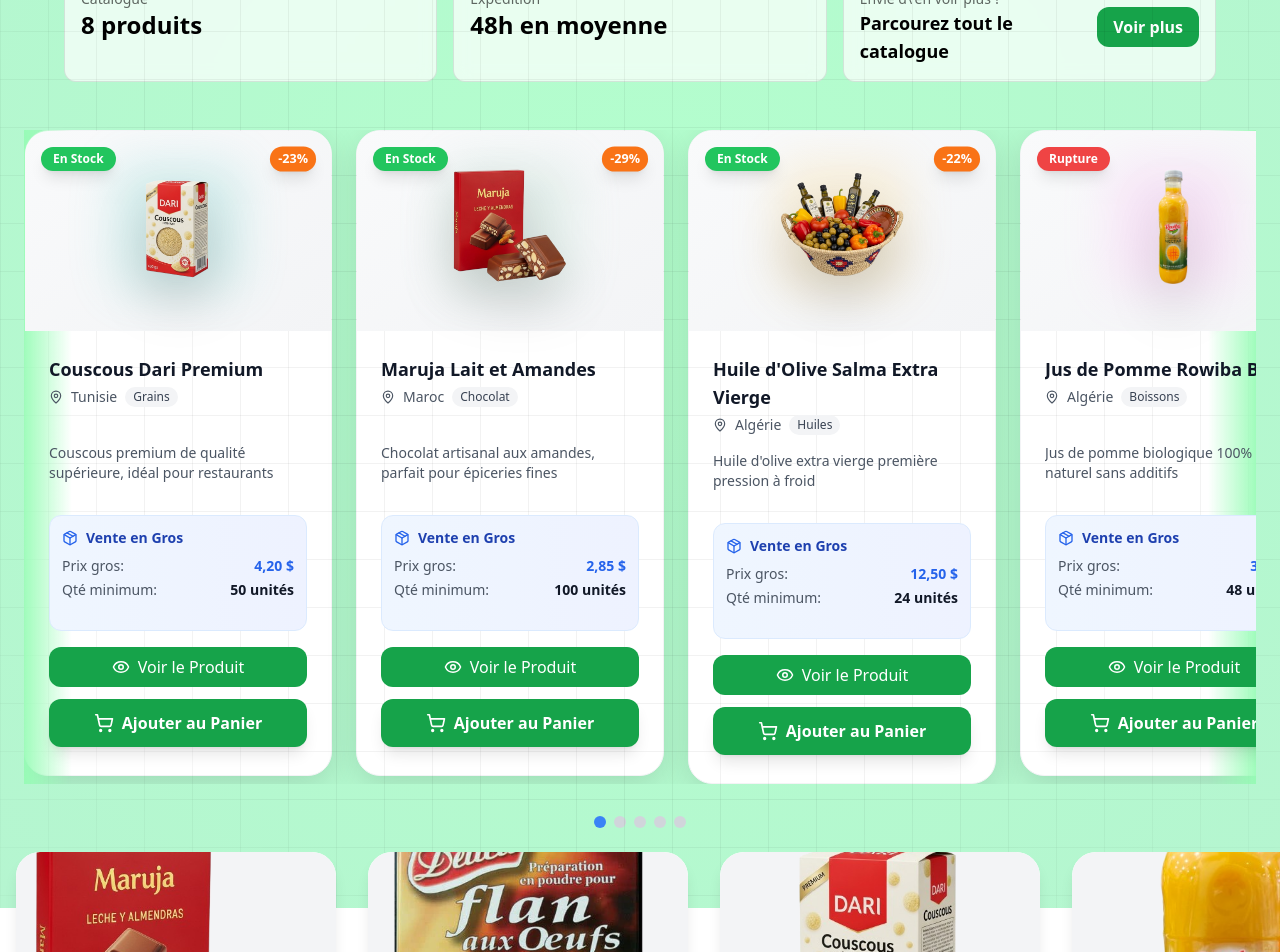
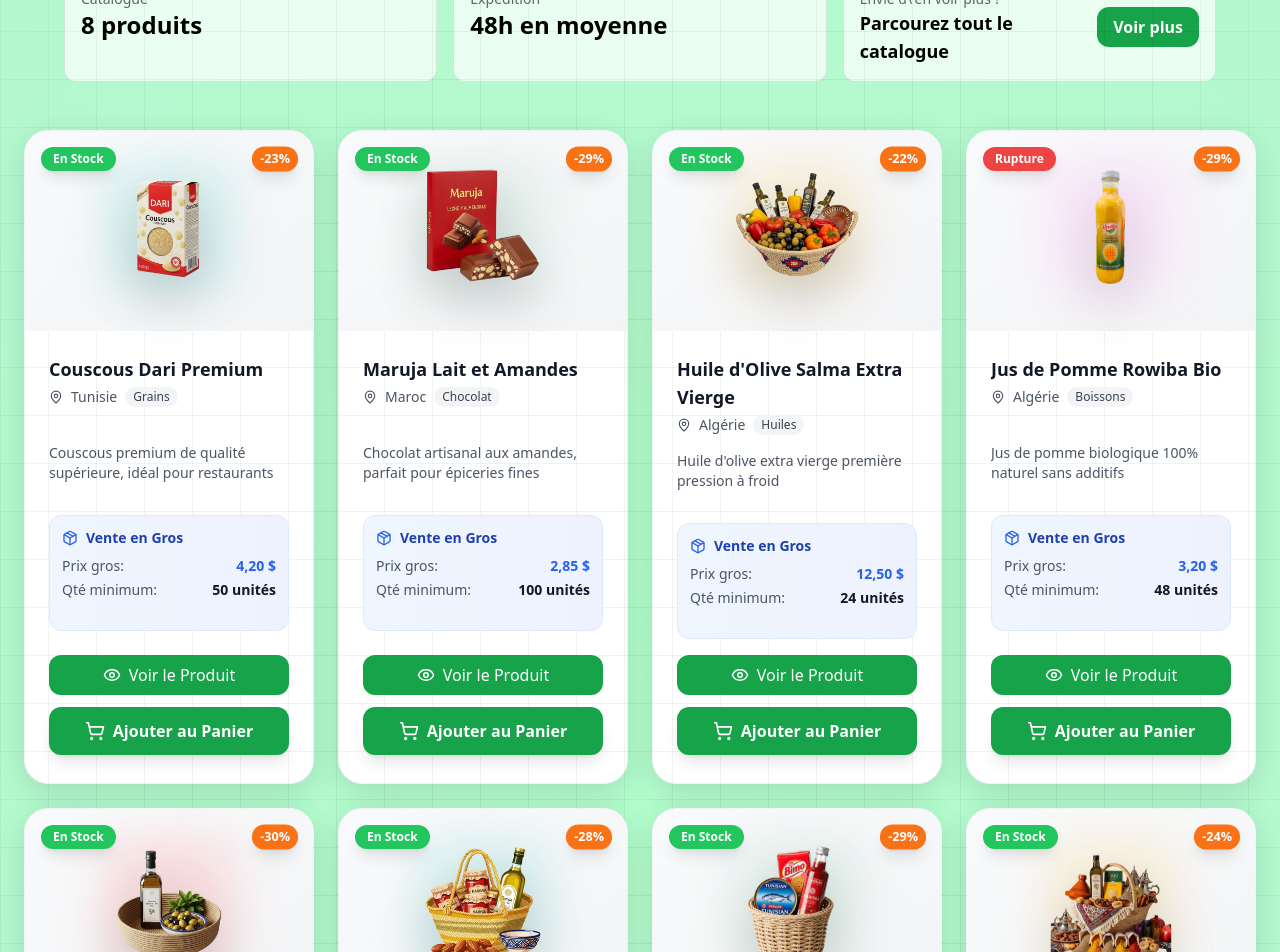
Before and after one commit to Razex4777/mamas-grocery-store, a React (Vite) app: page / in a window 1280 px wide. Shown: the part 2800-3752 px from the top of the page. Built offline with nearby package versions, Linux system fonts and the light colour scheme.

Commit message:
Add files via upload

```diff
--- a/src/components/AboutSection/AboutUsBlock.tsx
+++ b/src/components/AboutSection/AboutUsBlock.tsx
@@ -4,13 +4,103 @@
 import { ABOUT_CONTENT, FEATURE_BOXES } from './constants';
 
 const AboutUsBlock: React.FC<AboutUsBlockProps> = ({ className = '' }) => {
+
   return (
     <section className={`py-20 bg-gray-50 relative overflow-hidden ${className}`}>
-      <div className="flex items-center">
 
-        {/* Left Column - Image touching left viewport limit */}
+      <div className="block md:hidden px-6 py-8 space-y-6">
+
         <motion.div
-          className="relative w-1/2 lg:w-1/2" // No margins, touches left edge
+          className="text-left"
+          initial={{ y: 20, opacity: 0 }}
+          whileInView={{
+            y: 0,
+            opacity: 1,
+            transition: { duration: 0.6 }
+          }}
+          viewport={{ once: true }}
+        >
+          <h3 className="text-orange-500 font-bold text-sm uppercase tracking-wider">
+            {ABOUT_CONTENT.subtitle}
+          </h3>
+        </motion.div>
+
+
+        <motion.div
+          className="relative w-full max-w-md mx-auto h-48 overflow-hidden rounded-xl shadow-lg"
+          initial={{ opacity: 0, y: 30 }}
+          whileInView={{
+            opacity: 1,
+            y: 0,
+            transition: { duration: 0.8, ease: "easeOut" }
+          }}
+          viewport={{ once: true }}
+        >
+          <img
+            src={ABOUT_CONTENT.imageSrc}
+            alt={ABOUT_CONTENT.imageAlt}
+            className="w-full h-full object-cover"
+          />
+        </motion.div>
+
+        {/* Main Title - Left aligned, larger text */}
+        <motion.h2
+          className="text-2xl font-bold text-gray-900 leading-tight text-left px-2"
+          initial={{ y: 30, opacity: 0 }}
+          whileInView={{
+            y: 0,
+            opacity: 1,
+            transition: { delay: 0.2, duration: 0.6 }
+          }}
+          viewport={{ once: true }}
+        >
+          {ABOUT_CONTENT.title}
+        </motion.h2>
+
+        {/* Description - Left aligned */}
+        <motion.p
+          className="text-gray-600 text-base leading-relaxed text-left px-2"
+          initial={{ y: 30, opacity: 0 }}
+          whileInView={{
+            y: 0,
+            opacity: 1,
+            transition: { delay: 0.3, duration: 0.6 }
+          }}
+          viewport={{ once: true }}
+        >
+          {ABOUT_CONTENT.description}
+        </motion.p>
+
+        {/* Feature Cards - Simple stack for mobile */}
+        <div className="space-y-4 px-2 mt-8">
+          {FEATURE_BOXES.map((feature, index) => (
+            <motion.div
+              key={feature.id}
+              className="bg-white rounded-xl p-4 shadow-lg border border-gray-100"
+              initial={{ y: 40, opacity: 0 }}
+              whileInView={{
+                y: 0,
+                opacity: 1,
+                transition: { delay: index * 0.2, duration: 0.6 }
+              }}
+              viewport={{ once: true }}
+            >
+              <div className="text-2xl mb-3 text-left">{feature.icon}</div>
+              <h4 className="text-lg font-bold text-gray-900 mb-2 text-left">
+                {feature.title}
+              </h4>
+              <p className="text-gray-600 leading-relaxed text-left text-sm">
+                {feature.description}
+              </p>
+            </motion.div>
+          ))}
+        </div>
+      </div>
+
+      <div className="hidden md:block">
+        <div className="flex items-center">
+          <motion.div
+            className="relative w-1/2 lg:w-1/2"
             initial={{ opacity: 0, x: -100 }}
             whileInView={{
               opacity: 1,
@@ -20,7 +110,7 @@
             viewport={{ once: true }}
           >
             <div className="relative">
-              {/* Triangle shape on right side, straight on left */}
+
               <div
                 className="relative w-full h-96 lg:h-[500px] overflow-hidden"
                 style={{
@@ -44,14 +134,12 @@
                   viewport={{ once: true }}
                 />
               </div>
-
-
             </div>
           </motion.div>
 
-        {/* Right Column - Text Content */}
-        <motion.div
-          className="w-1/2 lg:w-1/2 px-8 lg:px-16 space-y-8" // Proper spacing from image
+          {/* Right Column - Text Content */}
+          <motion.div
+            className="w-1/2 lg:w-1/2 px-8 lg:px-16 space-y-8" // Proper spacing from image
             initial={{ opacity: 0, x: 50 }}
             whileInView={{
               opacity: 1,
@@ -144,7 +232,8 @@
                 </React.Fragment>
               ))}
             </motion.div>
-        </motion.div>
+          </motion.div>
+        </div>
       </div>
     </section>
   );
--- a/src/components/ContactForm/index.tsx
+++ b/src/components/ContactForm/index.tsx
@@ -24,40 +24,36 @@
     >
       <div className="absolute inset-0 bg-black opacity-30"></div>
       <div className="relative flex items-center h-full">
-        {/* Red half-circle form - starts from left edge and extends to middle */}
+        {/* Desktop: Red half-circle form - Mobile: Centered transparent form */}
         <motion.div
           initial={{ x: -100, opacity: 0 }}
           whileInView={{ x: 0, opacity: 1 }}
           viewport={{ once: true }}
           transition={{ duration: 0.8, ease: "easeOut" }}
-          className="relative bg-gradient-to-br from-rose-600/95 to-red-600/95 text-white shadow-2xl backdrop-blur-sm"
-          style={{
-            width: '50vw', // Half the viewport width
-            height: '800px', // Increased height to fit all fields
-            borderRadius: '0 400px 400px 0', // Larger radius for bigger form
-            marginLeft: '0', // Start from the very left edge
-          }}
+          className="relative text-white shadow-2xl backdrop-blur-sm
+                     w-full md:w-[50vw] h-[800px]
+                     md:bg-gradient-to-br md:from-rose-600/95 md:to-red-600/95
+                     flex justify-center md:justify-start
+                     rounded-none md:rounded-r-[400px]"
         >
-          {/* Inner fade-to-dark border effect */}
+          {/* Desktop only: Inner fade-to-dark border effect */}
           <div
-            className="absolute inset-0 rounded-r-full"
+            className="absolute inset-0 hidden md:block md:rounded-r-[400px]"
             style={{
               background: 'linear-gradient(135deg, rgba(0,0,0,0.1) 0%, rgba(0,0,0,0.3) 100%)',
-              borderRadius: '0 400px 400px 0',
             }}
           />
 
-          {/* Inner shadow for depth */}
+          {/* Desktop only: Inner shadow for depth */}
           <div
-            className="absolute inset-2 rounded-r-full"
+            className="absolute inset-2 hidden md:block md:rounded-r-[398px]"
             style={{
               background: 'linear-gradient(135deg, rgba(255,255,255,0.1) 0%, rgba(0,0,0,0.2) 100%)',
-              borderRadius: '0 398px 398px 0',
             }}
           />
 
-          <div className="relative px-8 md:px-12 h-full flex flex-col justify-center z-10">
-            <div className="space-y-5 max-w-md">
+          <div className="relative px-4 md:px-8 lg:px-12 h-full flex flex-col justify-center z-10 w-full max-w-md mx-auto md:mx-0">
+            <div className="space-y-5">
               <label className="block">
                 <span className="text-sm font-medium mb-2 block">Full Name*</span>
                 <input
@@ -65,7 +61,7 @@
                   placeholder="Enter your full name"
                   className="w-full rounded-xl border-0 px-3 py-3 text-black text-sm focus:ring-2 focus:ring-white/50"
                   value={form.fullName}
-                  onChange={(e)=>setForm({...form,fullName:e.target.value})}
+                  onChange={(e) => setForm({ ...form, fullName: e.target.value })}
                 />
               </label>
 
@@ -76,7 +72,7 @@
                   placeholder="your@email.com"
                   className="w-full rounded-xl border-0 px-3 py-3 text-black text-sm focus:ring-2 focus:ring-white/50"
                   value={form.email}
-                  onChange={(e)=>setForm({...form,email:e.target.value})}
+                  onChange={(e) => setForm({ ...form, email: e.target.value })}
                 />
               </label>
 
@@ -86,7 +82,7 @@
                   <select
                     className="w-full rounded-xl border-0 px-2 py-3 text-black text-sm focus:ring-2 focus:ring-white/50"
                     value={form.countryCode}
-                    onChange={(e)=>setForm({...form,countryCode:e.target.value})}
+                    onChange={(e) => setForm({ ...form, countryCode: e.target.value })}
                   >
                     <option value="+1">+1</option>
                     <option value="+33">+33</option>
@@ -104,7 +100,7 @@
                     placeholder="123 456 7890"
                     className="w-full rounded-xl border-0 px-3 py-3 text-black text-sm focus:ring-2 focus:ring-white/50"
                     value={form.phone}
-                    onChange={(e)=>setForm({...form,phone:e.target.value})}
+                    onChange={(e) => setForm({ ...form, phone: e.target.value })}
                   />
                 </label>
               </div>
@@ -116,7 +112,7 @@
                   placeholder="What is this about?"
                   className="w-full rounded-xl border-0 px-3 py-3 text-black text-sm focus:ring-2 focus:ring-white/50"
                   value={form.subject}
-                  onChange={(e)=>setForm({...form,subject:e.target.value})}
+                  onChange={(e) => setForm({ ...form, subject: e.target.value })}
                 />
               </label>
 
@@ -127,7 +123,7 @@
                   placeholder="Tell us more about your inquiry..."
                   className="w-full rounded-xl border-0 px-3 py-3 text-black text-sm focus:ring-2 focus:ring-white/50 resize-none"
                   value={form.message}
-                  onChange={(e)=>setForm({...form,message:e.target.value})}
+                  onChange={(e) => setForm({ ...form, message: e.target.value })}
                 />
               </label>
 
@@ -140,13 +136,11 @@
             </div>
           </div>
 
-          {/* Enhanced glow effect for half-circle */}
-          <div className="absolute -inset-2 bg-gradient-to-r from-red-600/60 to-rose-600/60 blur-xl opacity-40 -z-10"
-               style={{ borderRadius: '0 402px 402px 0' }} />
+          {/* Desktop only: Enhanced glow effect for half-circle */}
+          <div className="absolute -inset-2 bg-gradient-to-r from-red-600/60 to-rose-600/60 blur-xl opacity-40 -z-10 hidden md:block md:rounded-r-[402px]" />
 
-          {/* Additional inner glow */}
-          <div className="absolute -inset-1 bg-gradient-to-r from-red-500/30 to-rose-500/30 blur opacity-50 -z-10"
-               style={{ borderRadius: '0 401px 401px 0' }} />
+          {/* Desktop only: Additional inner glow */}
+          <div className="absolute -inset-1 bg-gradient-to-r from-red-500/30 to-rose-500/30 blur opacity-50 -z-10 hidden md:block md:rounded-r-[401px]" />
         </motion.div>
       </div>
     </section>
--- a/src/components/FeaturedProducts/ProductCarousel.tsx
+++ b/src/components/FeaturedProducts/ProductCarousel.tsx
@@ -1,119 +1,21 @@
-import { useEffect, useRef, useState } from 'react';
 import { motion } from 'framer-motion';
-import type { PanInfo } from 'framer-motion';
 import ProductCard from './ProductCard';
 import { FEATURED_PRODUCTS } from './constants';
 
 export default function ProductCarousel() {
-  const [currentIndex, setCurrentIndex] = useState(0);
-  const [itemsPerView, setItemsPerView] = useState(4);
-  const containerRef = useRef<HTMLDivElement>(null);
-  const [, setDragX] = useState(0);
-
-  // Responsive items per view
-  useEffect(() => {
-    const updateItemsPerView = () => {
-      if (window.innerWidth < 640) {
-        setItemsPerView(1);
-      } else if (window.innerWidth < 1024) {
-        setItemsPerView(2);
-      } else if (window.innerWidth < 1280) {
-        setItemsPerView(3);
-      } else {
-        setItemsPerView(4);
-      }
-    };
-
-    updateItemsPerView();
-    window.addEventListener('resize', updateItemsPerView);
-    return () => window.removeEventListener('resize', updateItemsPerView);
-  }, []);
-
-  // Auto-scroll removed - manual control only
-
-  const goToNext = () => {
-    const maxIndex = Math.max(0, FEATURED_PRODUCTS.length - itemsPerView);
-    setCurrentIndex((prev) => (prev >= maxIndex ? 0 : prev + 1));
-  };
-
-  const goToPrev = () => {
-    const maxIndex = Math.max(0, FEATURED_PRODUCTS.length - itemsPerView);
-    setCurrentIndex((prev) => (prev <= 0 ? maxIndex : prev - 1));
-  };
-
-  const maxIndex = Math.max(0, FEATURED_PRODUCTS.length - itemsPerView);
-
   return (
     <div className="relative">
-
-      {/* Carousel container */}
-      <div className="relative overflow-hidden" ref={containerRef}>
-        {/* Edge fades */}
-        <div className="pointer-events-none absolute left-0 top-0 h-full w-12 z-10" style={{
-          background: 'linear-gradient(to right, rgba(149, 252, 180, 0.9), rgba(149, 252, 180, 0.0))'
-        }} />
-        <div className="pointer-events-none absolute right-0 top-0 h-full w-12 z-10" style={{
-          background: 'linear-gradient(to left, rgba(149, 252, 180, 0.9), rgba(149, 252, 180, 0.0))'
-        }} />
-
-        <motion.div
-          className="flex gap-6 items-stretch cursor-grab active:cursor-grabbing"
-          animate={{
-            x: `${-currentIndex * (100 / itemsPerView)}%`,
-          }}
-          transition={{
-            type: 'spring',
-            stiffness: 300,
-            damping: 30,
-          }}
-          style={{
-            width: `${(FEATURED_PRODUCTS.length / itemsPerView) * 100}%`,
-          }}
-          drag="x"
-          dragElastic={0.08}
-          onDragEnd={(_, info: PanInfo) => {
-            const threshold = (containerRef.current?.clientWidth || 1) * 0.15;
-            const delta = info.offset.x;
-            if (delta < -threshold) {
-              goToNext();
-            } else if (delta > threshold) {
-              goToPrev();
-            }
-            setDragX(0);
-          }}
-          onDrag={(_, info) => setDragX(info.offset.x)}
-        >
+      {/* Static Grid Layout - No sliding */}
+      <div className="grid grid-cols-1 sm:grid-cols-2 lg:grid-cols-3 xl:grid-cols-4 gap-6">
         {FEATURED_PRODUCTS.map((product, index) => (
           <motion.div
             key={product.id}
-              className="flex-shrink-0 h-full"
-              style={{ width: `${100 / FEATURED_PRODUCTS.length}%` }}
             initial={{ opacity: 0, y: 20 }}
             animate={{ opacity: 1, y: 0 }}
             transition={{ delay: index * 0.1 }}
           >
-              <div className="h-full">
             <ProductCard product={product} />
-              </div>
           </motion.div>
-          ))}
-        </motion.div>
-      </div>
-
-      {/* Dots indicator */}
-      <div className="flex justify-center mt-8 gap-2">
-        {Array.from({ length: maxIndex + 1 }).map((_, index) => (
-          <motion.button
-            key={index}
-            onClick={() => setCurrentIndex(index)}
-            className={`w-3 h-3 rounded-full transition-colors ${
-              index === currentIndex
-                ? 'bg-blue-500'
-                : 'bg-gray-300 hover:bg-gray-400'
-            }`}
-            whileHover={{ scale: 1.2 }}
-            whileTap={{ scale: 0.9 }}
-          />
         ))}
       </div>
     </div>
```
Lines whose indentation alone changed are shown as unchanged.
